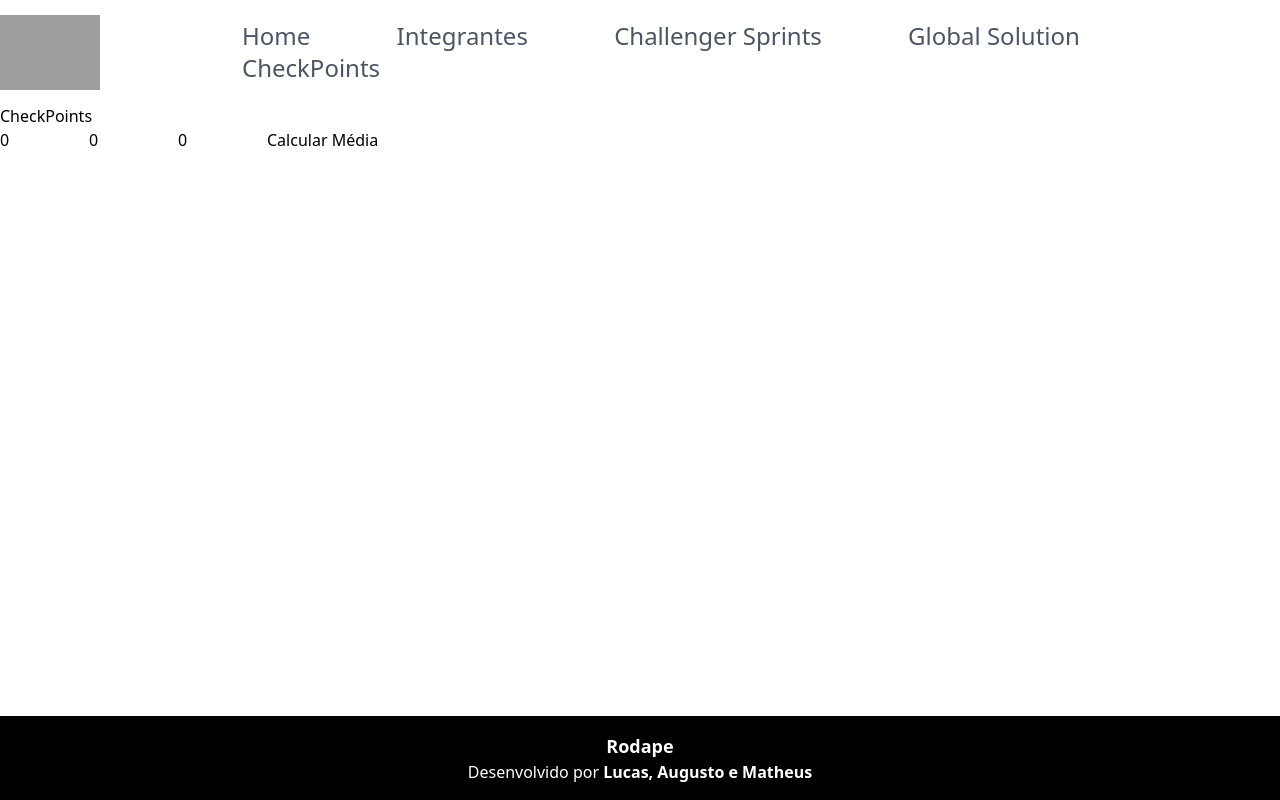
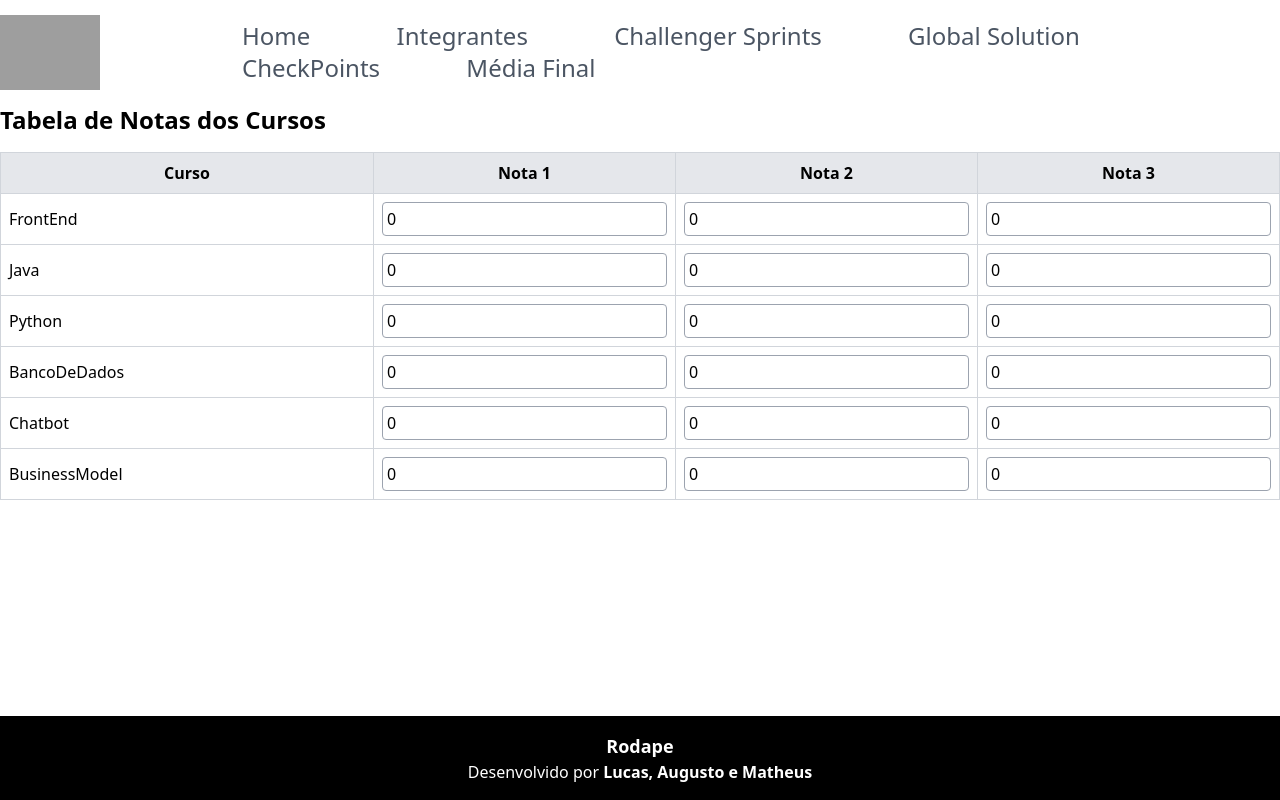
Before and after one commit to lopeslyra10/CP6---Front, a Next.js app in the folder cp6-front/: page /avaliacoes/CheckPoints in a window 1280 px wide. Built offline with nearby package versions, Linux system fonts and the light colour scheme; grey boxes are pictures that could not be loaded.

Commit message:
Adicionando tabela nas diciplinas

```diff
--- a/cp6-front/src/app/Components/Menu/Menu.tsx
+++ b/cp6-front/src/app/Components/Menu/Menu.tsx
@@ -6,9 +6,10 @@ export default function Menu() {
             <ul>
                 <li> <Link href="/">Home</Link> </li>
                 <li> <Link href="/Integrantes">Integrantes</Link> </li>
-                <li> <Link href="/avaliacoes/ChallengerSprints">Challenger Sprints</Link> </li>
-                <li> <Link href="/avaliacoes/GlobalSolution">Global Solution</Link> </li>
-                <li> <Link href="/avaliacoes/CheckPoints">CheckPoints</Link> </li>
+                <li> <Link href="/Avaliacoes/ChallengerSprints">Challenger Sprints</Link> </li>
+                <li> <Link href="/Avaliacoes/GlobalSolution">Global Solution</Link> </li>
+                <li> <Link href="/Avaliacoes/CheckPoints">CheckPoints</Link> </li>
+                <li> <Link href="/Avaliacoes/MediaFinal">Média Final</Link> </li>
             </ul>
         </nav>
     )
--- a/cp6-front/src/app/avaliacoes/ChallengerSprint/page.tsx
+++ b/cp6-front/src/app/avaliacoes/ChallengerSprint/page.tsx
@@ -1,30 +1,82 @@
+"use client"; // Adicione esta linha se necessário
 import { useState } from 'react';
 
-function ChallengerSprints() {
-  const [nota, setNota] = useState<number | null>(null);
+interface Notas {
+  FrontEnd: number[];
+  Java: number[];
+  Python: number[];
+  BancoDeDados: number[];
+  Chatbot: number[];
+  BusinessModel: number[];
+}
+
+const TabelaCursos: React.FC = () => {
+  const [notas, setNotas] = useState<Notas>({
+    FrontEnd: [0, 0],
+    Java: [0, 0],
+    Python: [0, 0],
+    BancoDeDados: [0, 0],
+    Chatbot: [0, 0],
+    BusinessModel: [0, 0],
+  });
+
+  const handleNotaChange = (curso: keyof Notas, index: number, value: string) => {
+    const updatedNotas = { ...notas };
+    const nota = parseFloat(value);
+
+    // Verifica se a nota está entre 0 e 100
+    if (nota >= 0 && nota <= 100) {
+      updatedNotas[curso][index] = nota; // Atualiza a nota
+    } else if (value === '') {
+      updatedNotas[curso][index] = 0; // Reseta a nota se o campo estiver vazio
+    }
+
+    setNotas(updatedNotas);
+  };
+
+  const calcularMedia = (curso: keyof Notas): number => {
+    const total = notas[curso].reduce((acc, nota) => acc + nota, 0);
+    return total / notas[curso].length;
+  };
 
   return (
-    <div>
-      <h2>Challenger Sprints</h2>
-      <input
-        type="number"
-        value={nota ?? ''}
-        onChange={(e) => setNota(Number(e.target.value))}
-        placeholder="Insira a nota (0 a 100)"
-        max={100}
-        min={0}
-      />
-      {nota !== null && <p>Nota: {nota}</p>}
+    <div className="overflow-x-auto">
+      <h1 className="text-2xl font-bold mb-4">Tabela de Notas dos Cursos</h1>
+      <table className="min-w-full border border-gray-300">
+        <thead>
+          <tr className="bg-gray-200">
+            <th className="border border-gray-300 p-2">Curso</th>
+            <th className="border border-gray-300 p-2">Semestre 1</th>
+            <th className="border border-gray-300 p-2">Semestre 2</th>
+            <th className="border border-gray-300 p-2">Média</th>
+          </tr>
+        </thead>
+        <tbody>
+          {Object.keys(notas).map((curso) => (
+            <tr key={curso}>
+              <td className="border border-gray-300 p-2">{curso}</td>
+              {[0, 1].map((index) => (
+                <td key={index} className="border border-gray-300 p-2">
+                  <input
+                    type="number"
+                    value={notas[curso as keyof Notas][index]}
+                    onChange={(e) => handleNotaChange(curso as keyof Notas, index, e.target.value)}
+                    className="border border-gray-400 p-1 rounded w-full"
+                    placeholder="0-100"
+                    min="0"
+                    max="100"
+                  />
+                </td>
+              ))}
+              <td className="border border-gray-300 p-2">
+                {calcularMedia(curso as keyof Notas).toFixed(2)}
+              </td>
+            </tr>
+          ))}
+        </tbody>
+      </table>
     </div>
   );
+};
 
-  console.log("Componente ChallengerSprints renderizado");
-  return (
-    <div>
-      <h2>Notas de Challenger Sprints</h2>
-      {/* Adicione conteúdo aqui */}
-    </div>
-  );
-}
-
-export default ChallengerSprints;
+export default TabelaCursos;
--- a/cp6-front/src/app/avaliacoes/CheckPoints/page.tsx
+++ b/cp6-front/src/app/avaliacoes/CheckPoints/page.tsx
@@ -1,37 +1,76 @@
+"use client"; // Adicione esta linha se necessário
+
 import { useState } from 'react';
 
-function CheckPoints() {
-  const [notas, setNotas] = useState([0, 0, 0]);
-  const [media, setMedia] = useState<number | null>(null);
+type Notas = {
+  FrontEnd: number[];
+  Java: number[];
+  Python: number[];
+  BancoDeDados: number[];
+  Chatbot: number[];
+  BusinessModel: number[];
+};
 
-  const calcularMedia = () => {
-    const notasOrdenadas = [...notas].sort((a, b) => a - b).slice(1); // Remove a menor nota
-    const soma = notasOrdenadas.reduce((acc, nota) => acc + nota, 0);
-    setMedia(soma / notasOrdenadas.length);
+const TabelaCursos = () => {
+  // Estado para armazenar as notas dos cursos
+  const [notas, setNotas] = useState<Notas>({
+    FrontEnd: [0, 0, 0],
+    Java: [0, 0, 0],
+    Python: [0, 0, 0],
+    BancoDeDados: [0, 0, 0],
+    Chatbot: [0, 0, 0],
+    BusinessModel: [0, 0, 0],
+  });
+
+  const handleNotaChange = (curso: keyof Notas, index: number, value: string) => {
+    const updatedNotas = { ...notas };
+    const nota = parseFloat(value);
+
+    // Verifica se a nota está entre 0 e 10
+    if (nota >= 0 && nota <= 10) {
+      updatedNotas[curso][index] = nota; // Atualiza a nota
+    } else if (value === '') {
+      updatedNotas[curso][index] = 0; // Reseta a nota se o campo estiver vazio
+    }
+
+    setNotas(updatedNotas);
   };
 
   return (
-    <div>
-      <h2>CheckPoints</h2>
-      {notas.map((nota, index) => (
-        <input
-          key={index}
-          type="number"
-          value={nota}
-          onChange={(e) => {
-            const novaNota = [...notas];
-            novaNota[index] = Number(e.target.value);
-            setNotas(novaNota);
-          }}
-          placeholder={`Nota ${index + 1}`}
-          max={100}
-          min={0}
-        />
-      ))}
-      <button onClick={calcularMedia}>Calcular Média</button>
-      {media && <p>Média Final (descartando a menor nota): {media.toFixed(2)}</p>}
+    <div className="overflow-x-auto">
+      <h1 className="text-2xl font-bold mb-4">Tabela de Notas dos Cursos</h1>
+      <table className="min-w-full border border-gray-300">
+        <thead>
+          <tr className="bg-gray-200">
+            <th className="border border-gray-300 p-2">Curso</th>
+            <th className="border border-gray-300 p-2">Nota 1</th>
+            <th className="border border-gray-300 p-2">Nota 2</th>
+            <th className="border border-gray-300 p-2">Nota 3</th>
+          </tr>
+        </thead>
+        <tbody>
+          {Object.keys(notas).map((curso) => (
+            <tr key={curso}>
+              <td className="border border-gray-300 p-2">{curso}</td>
+              {[0, 1, 2].map((index) => (
+                <td key={index} className="border border-gray-300 p-2">
+                  <input
+                    type="number"
+                    value={notas[curso as keyof Notas][index]}
+                    onChange={(e) => handleNotaChange(curso as keyof Notas, index, e.target.value)}
+                    className="border border-gray-400 p-1 rounded w-full"
+                    placeholder="0-10"
+                    min="0"
+                    max="10"
+                  />
+                </td>
+              ))}
+            </tr>
+          ))}
+        </tbody>
+      </table>
     </div>
   );
-}
+};
 
-export default CheckPoints;
+export default TabelaCursos;
--- a/cp6-front/src/app/avaliacoes/GlobalSolution/page.tsx
+++ b/cp6-front/src/app/avaliacoes/GlobalSolution/page.tsx
@@ -1,22 +1,26 @@
-import { useState } from 'react';
+"use client"
+import { FC } from 'react';
 
-function GlobalSolution() {
-  const [nota, setNota] = useState<number | null>(null);
+interface GlobalSolutionProps {
+  onChange: (value: number | null) => void;
+}
+
+const GlobalSolution: FC<GlobalSolutionProps> = ({ onChange }) => {
+  const handleChange = (event: React.ChangeEvent<HTMLInputElement>) => {
+    const value = parseFloat(event.target.value);
+    onChange(isNaN(value) ? null : value);
+  };
 
   return (
     <div>
-      <h2>Global Solution</h2>
+      <label>Global Solution:</label>
       <input
         type="number"
-        value={nota ?? ''}
-        onChange={(e) => setNota(Number(e.target.value))}
-        placeholder="Insira a nota (0 a 100)"
-        max={100}
-        min={0}
+        onChange={handleChange}
+        placeholder="Digite a nota da Global Solution"
       />
-      {nota !== null && <p>Nota: {nota}</p>}
     </div>
   );
-}
+};
 
 export default GlobalSolution;
--- /dev/null
+++ b/cp6-front/src/app/avaliacoes/MediaFinal/page.tsx
@@ -0,0 +1,76 @@
+"use client"; // Adicione esta linha se necessário
+import { useState } from 'react';
+
+type Notas = {
+  CheckPoints: number[];
+  ChallengerSprints: number[];
+  GlobalSolution: number[];
+};
+
+const MediaTabela: React.FC = () => {
+  const [notas, setNotas] = useState<Notas>({
+    CheckPoints: [0, 0],
+    ChallengerSprints: [0, 0],
+    GlobalSolution: [0, 0],
+  });
+
+  const handleNotaChange = (disciplina: keyof Notas, index: number, value: string) => {
+    const updatedNotas = { ...notas };
+    const nota = parseFloat(value);
+
+    // Verifica se a nota está entre 0 e 100
+    if (nota >= 0 && nota <= 100) {
+      updatedNotas[disciplina][index] = nota; // Atualiza a nota
+    } else if (value === '') {
+      updatedNotas[disciplina][index] = 0; // Reseta a nota se o campo estiver vazio
+    }
+
+    setNotas(updatedNotas);
+  };
+
+  const calcularMedia = (notas: number[]) => {
+    const soma = notas.reduce((acc, curr) => acc + curr, 0);
+    return (soma / notas.length).toFixed(2);
+  };
+
+  return (
+    <div className="overflow-x-auto">
+      <h1 className="text-2xl font-bold mb-4">Tabela de Médias</h1>
+      <table className="min-w-full border border-gray-300">
+        <thead>
+          <tr className="bg-gray-200">
+            <th className="border border-gray-300 p-2">Disciplina</th>
+            <th className="border border-gray-300 p-2">Nota 1</th>
+            <th className="border border-gray-300 p-2">Nota 2</th>
+            <th className="border border-gray-300 p-2">Média</th>
+          </tr>
+        </thead>
+        <tbody>
+          {Object.keys(notas).map((disciplina) => (
+            <tr key={disciplina}>
+              <td className="border border-gray-300 p-2">{disciplina}</td>
+              {[0, 1].map((index) => (
+                <td key={index} className="border border-gray-300 p-2">
+                  <input
+                    type="number"
+                    value={notas[disciplina as keyof Notas][index]}
+                    onChange={(e) => handleNotaChange(disciplina as keyof Notas, index, e.target.value)}
+                    className="border border-gray-400 p-1 rounded w-full"
+                    placeholder="0-100"
+                    min="0"
+                    max="100"
+                  />
+                </td>
+              ))}
+              <td className="border border-gray-300 p-2">
+                {calcularMedia(notas[disciplina as keyof Notas])}
+              </td>
+            </tr>
+          ))}
+        </tbody>
+      </table>
+    </div>
+  );
+};
+
+export default MediaTabela;
--- a/cp6-front/src/app/avaliacoes/page.tsx
+++ /dev/null
@@ -1,30 +0,0 @@
-import React, { useState } from 'react';
-import CheckPoints from '../avaliacoes/CheckPoints/page';
-import ChallengerSprints from '../avaliacoes/ChallengerSprint/page';
-import GlobalSolution from '../avaliacoes/GlobalSolution/page';
-
-function MediaFinal() {
-  const [mediaCheckPoints, setMediaCheckPoints] = useState<number | null>(null);
-  const [notaChallenger, setNotaChallenger] = useState<number | null>(null);
-  const [notaGlobal, setNotaGlobal] = useState<number | null>(null);
-
-  const calcularMediaFinal = (): string => {
-    if (mediaCheckPoints !== null && notaChallenger !== null && notaGlobal !== null) {
-      const mediaFinal = (mediaCheckPoints + notaChallenger + notaGlobal) / 2;
-      return mediaFinal.toFixed(2);
-    }
-    return 'Notas incompletas';
-  };
-
-  return (
-    <div>
-    <h1>Média Final</h1>
-    <CheckPoints onChange={(media: number | null) => setMediaCheckPoints(media)} />
-    <ChallengerSprints onChange={(nota: number | null) => setNotaChallenger(nota)} />
-    <GlobalSolution onChange={(nota: number | null) => setNotaGlobal(nota)} />
-    <p>Média Final: {calcularMediaFinal()}</p>
-    </div>
-  );
-}
-
-export default MediaFinal;
```
